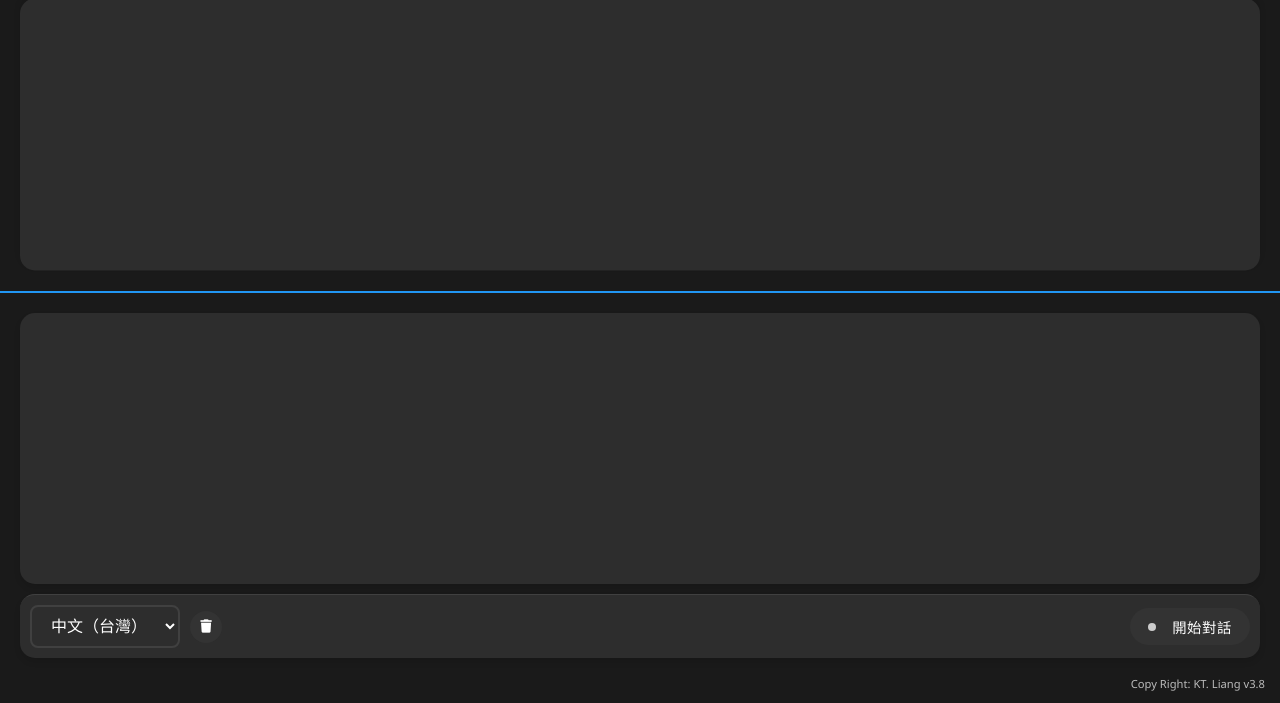
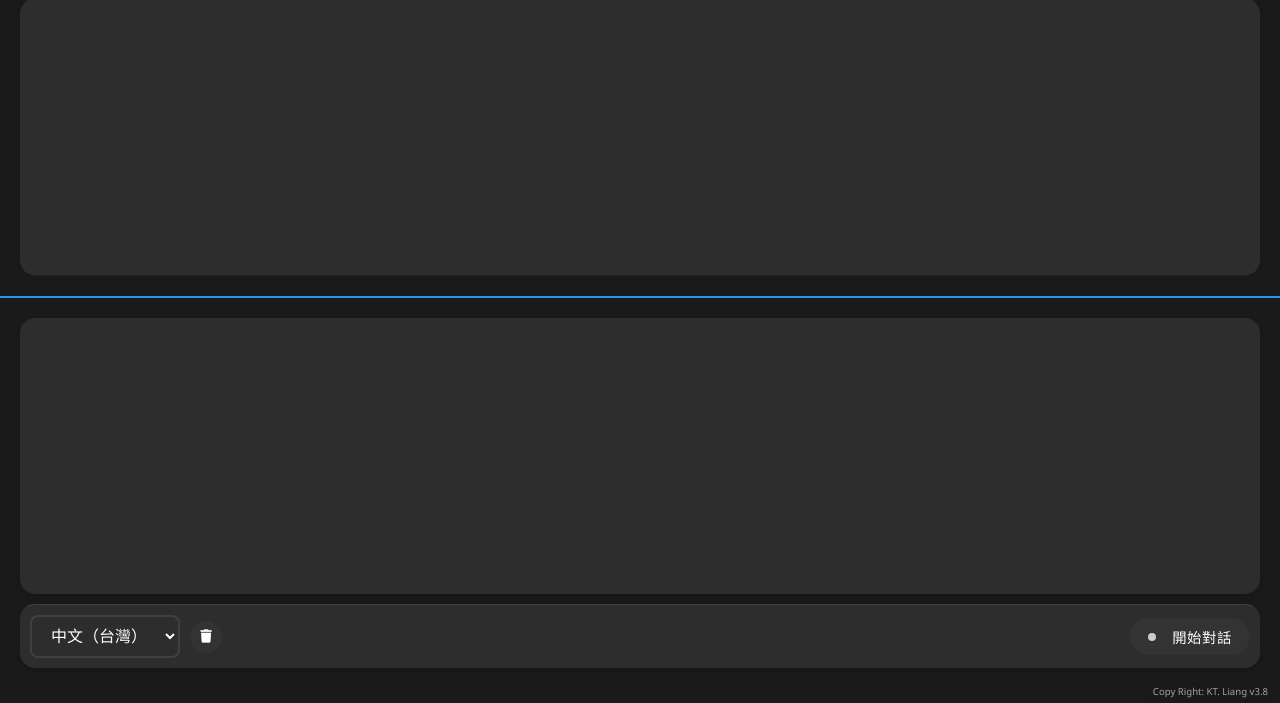
Before and after one commit to marmotkit/MDA01, a Flask app: page / in a window 1280 px wide. Shown: the part 97-800 px from the top of the page. Run offline with Flask 3, Linux system fonts and the light colour scheme.

Commit message:
調整版權信息：1. 縮小字體至0.6em 2. 調整位置和透明度 3. 添加背景色

```diff
--- a/static/css/style.css
+++ b/static/css/style.css
@@ -45,7 +45,7 @@ body {
 
 .bottom-section {
     border-top: 2px solid var(--primary-color);
-    margin-bottom: 25px;
+    margin-bottom: 15px;
 }
 
 /* 聊天容器樣式 */
@@ -453,12 +453,13 @@ select {
 /* 版權信息樣式 */
 .copyright {
     position: fixed;
-    bottom: 5px;
+    bottom: 2px;
     right: 10px;
     text-align: right;
-    font-size: 0.7em;
+    font-size: 0.6em;
     color: var(--text-color);
-    opacity: 0.7;
-    padding: 5px;
+    opacity: 0.6;
+    padding: 2px;
     z-index: 1000;
+    background: var(--bg-color);
 }
```
